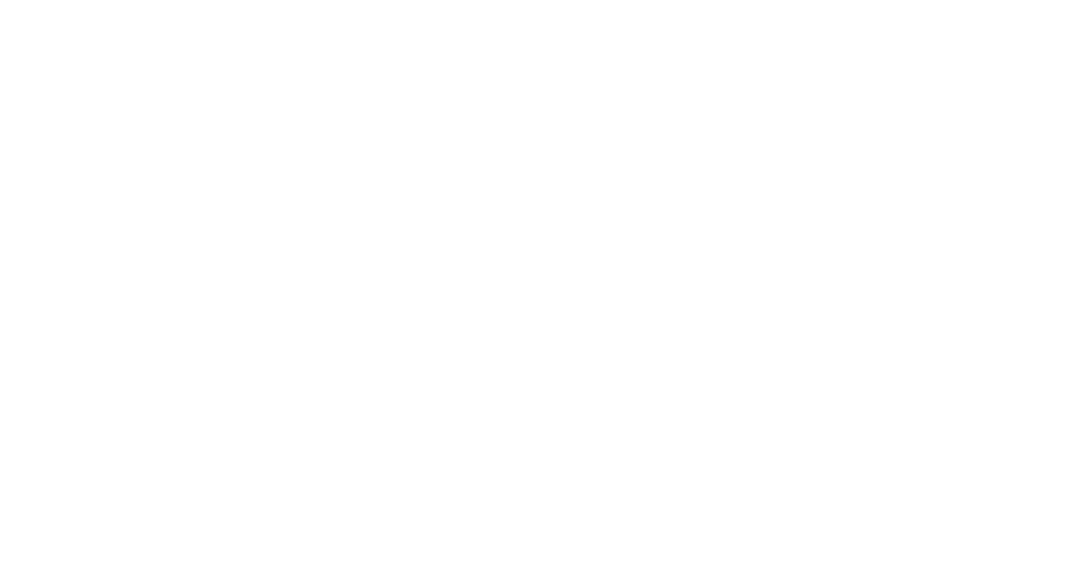
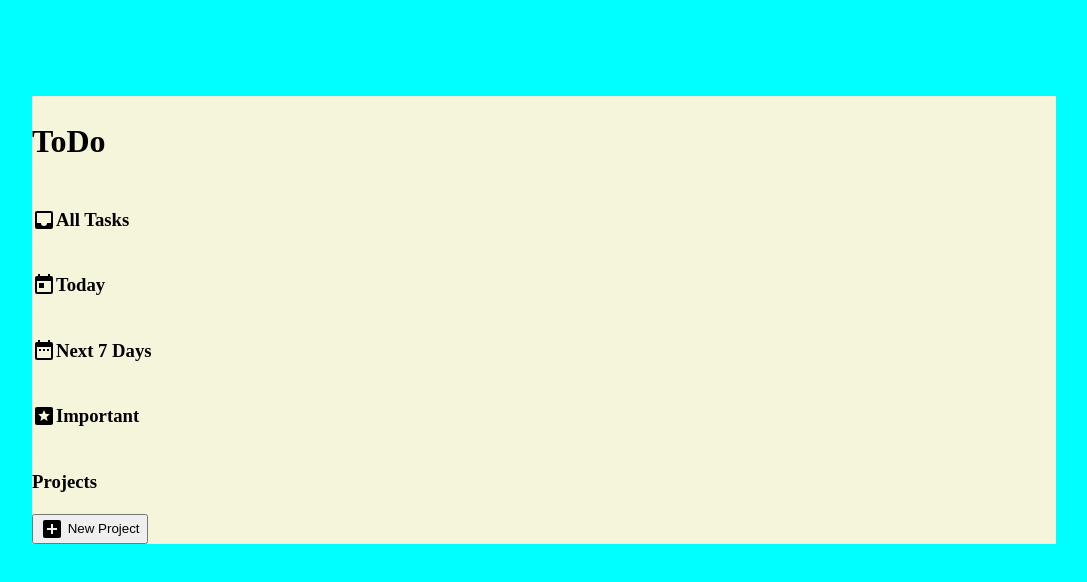
Before and after one commit to Casssb/todo-list, a website built with webpack: page src/template.html in a window 1280 px wide. Shown: the whole page, without its empty margins (96-1183 px from the left). Built offline with nearby package versions, Linux system fonts and the light colour scheme.

Commit message:
add basic page styles

```diff
--- a/src/css/styles.css
+++ b/src/css/styles.css
@@ -0,0 +1,39 @@
+:root {
+  --font-size-sm: clamp(0.8rem, 0.17vw + 0.76rem, 0.89rem);
+  --font-size-base: clamp(1rem, 0.34vw + 0.91rem, 1.19rem);
+  --font-size-md: clamp(1.25rem, 0.61vw + 1.1rem, 1.58rem);
+  --font-size-lg: clamp(1.56rem, 1vw + 1.31rem, 2.11rem);
+  --font-size-xl: clamp(1.95rem, 1.56vw + 1.56rem, 2.81rem);
+  --font-size-xxl: clamp(2.44rem, 2.38vw + 1.85rem, 3.75rem);
+  --font-size-xxxl: clamp(3.05rem, 3.54vw + 2.17rem, 5rem);
+
+  --col-low: blue;
+  --col-medium: orange;
+  --col-danger: red;
+
+  --col-theme: purple;
+  --col-highlight: grey;
+  --col-background: lightblue;
+
+}
+
+body {
+    height: 100%;
+    width: 100%;
+    background-color: aqua;
+    display: flex;
+    justify-content: center;
+    align-items: center;
+}
+
+.container {
+    background-color: beige;
+    margin: 6rem;
+    width: 80%;
+}
+
+.menu-item {
+    display: flex;
+    align-items: center;
+    justify-items: center;
+}
--- a/src/template.html
+++ b/src/template.html
@@ -1,12 +1,69 @@
 <!DOCTYPE html>
 <html lang="en">
-<head>
-    <meta charset="UTF-8">
-    <meta http-equiv="X-UA-Compatible" content="IE=edge">
-    <meta name="viewport" content="width=device-width, initial-scale=1.0">
+  <head>
+    <meta charset="UTF-8" />
+    <meta http-equiv="X-UA-Compatible" content="IE=edge" />
+    <meta name="viewport" content="width=device-width, initial-scale=1.0" />
     <title>Todo List</title>
-</head>
-<body>
-    <h1 class="balls"></h1>
-</body>
+  </head>
+  <body>
+    <div class="container">
+        <header class="header">
+          <h1 class="header-title">ToDo</h1>
+          <nav class="nav">
+            <div class="nav-menu">
+              <div class="menu-item">
+                <svg style="width: 24px; height: 24px" viewBox="0 0 24 24">
+                  <path
+                    fill="currentColor"
+                    d="M19,15H15A3,3 0 0,1 12,18A3,3 0 0,1 9,15H5V5H19M19,3H5C3.89,3 3,3.9 3,5V19A2,2 0 0,0 5,21H19A2,2 0 0,0 21,19V5A2,2 0 0,0 19,3Z"
+                  />
+                </svg>
+                <h3 class="menu-title">All Tasks</h3>
+              </div>
+              <div class="menu-item">
+                <svg style="width: 24px; height: 24px" viewBox="0 0 24 24">
+                  <path
+                    fill="currentColor"
+                    d="M7,10H12V15H7M19,19H5V8H19M19,3H18V1H16V3H8V1H6V3H5C3.89,3 3,3.9 3,5V19A2,2 0 0,0 5,21H19A2,2 0 0,0 21,19V5A2,2 0 0,0 19,3Z"
+                  />
+                </svg>
+                <h3 class="menu-title">Today</h3>
+              </div>
+              <div class="menu-item">
+                <svg style="width: 24px; height: 24px" viewBox="0 0 24 24">
+                  <path
+                    fill="currentColor"
+                    d="M9,10H7V12H9V10M13,10H11V12H13V10M17,10H15V12H17V10M19,3H18V1H16V3H8V1H6V3H5C3.89,3 3,3.9 3,5V19A2,2 0 0,0 5,21H19A2,2 0 0,0 21,19V5A2,2 0 0,0 19,3M19,19H5V8H19V19Z"
+                  />
+                </svg>
+                <h3 class="menu-title">Next 7 Days</h3>
+              </div>
+              <div class="menu-item">
+                <svg style="width: 24px; height: 24px" viewBox="0 0 24 24">
+                  <path
+                    fill="currentColor"
+                    d="M19,3A2,2 0 0,1 21,5V19C21,20.11 20.1,21 19,21H5A2,2 0 0,1 3,19V5A2,2 0 0,1 5,3H19M15.58,17L14.63,12.92L17.79,10.19L13.62,9.83L12,6L10.38,9.84L6.21,10.2L9.37,12.93L8.42,17L12,14.84L15.58,17Z"
+                  />
+                </svg>
+                <h3 class="menu-title">Important</h3>
+              </div>
+            </div>
+            <div class="nav-projects">
+              <h3 class="projects-title">Projects</h3>
+              <button class="projects-button" id="projects-button">
+                <svg style="width: 24px; height: 24px" viewBox="0 0 24 24">
+                  <path
+                    fill="currentColor"
+                    d="M17,13H13V17H11V13H7V11H11V7H13V11H17M19,3H5C3.89,3 3,3.89 3,5V19A2,2 0 0,0 5,21H19A2,2 0 0,0 21,19V5C21,3.89 20.1,3 19,3Z"
+                  />
+                </svg>
+                New Project
+              </button>
+            </div>
+          </nav>
+        </header>
+        <main></main>
+      </div>
+  </body>
 </html>
```
Also changed, not shown: dist/index.html, dist/main.js, src/modules/dom.js (added), src/modules/helper.js (added), src/modules/projects.js (added), src/modules/tasks.js (added).
